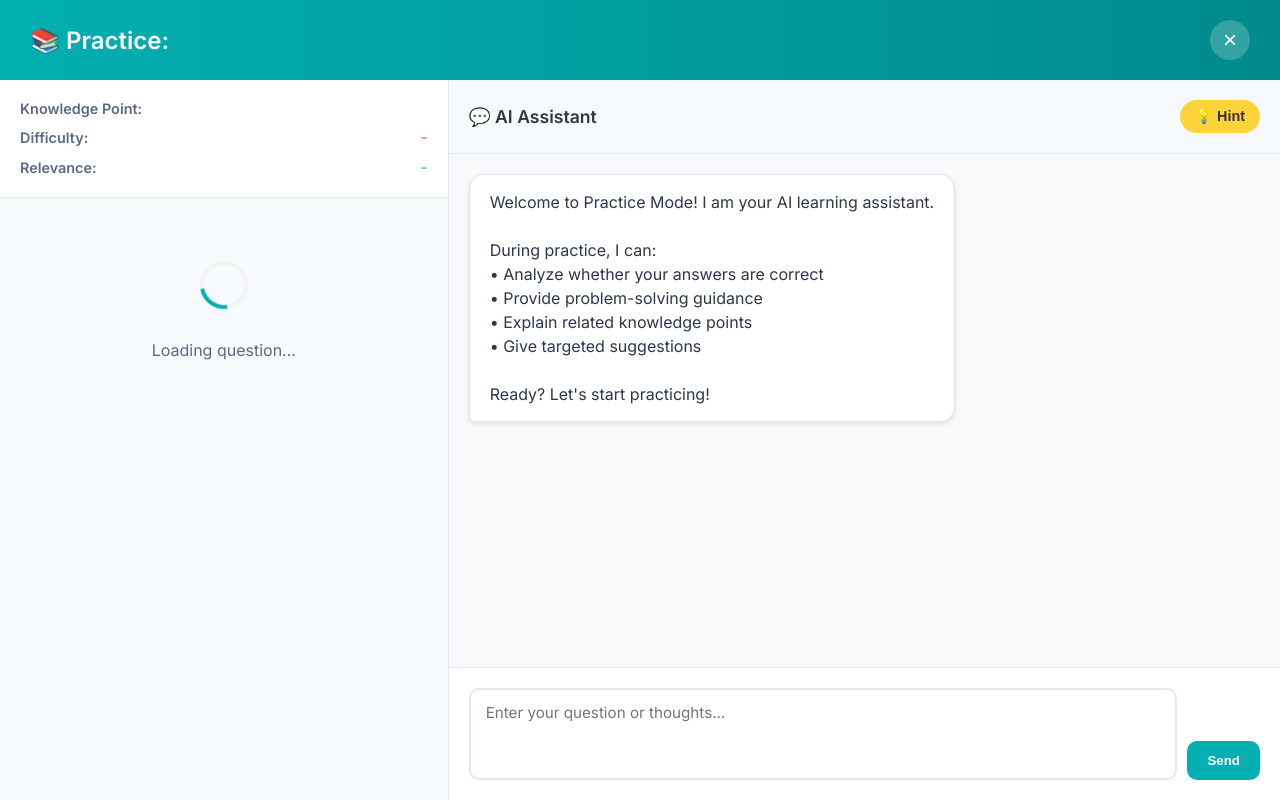
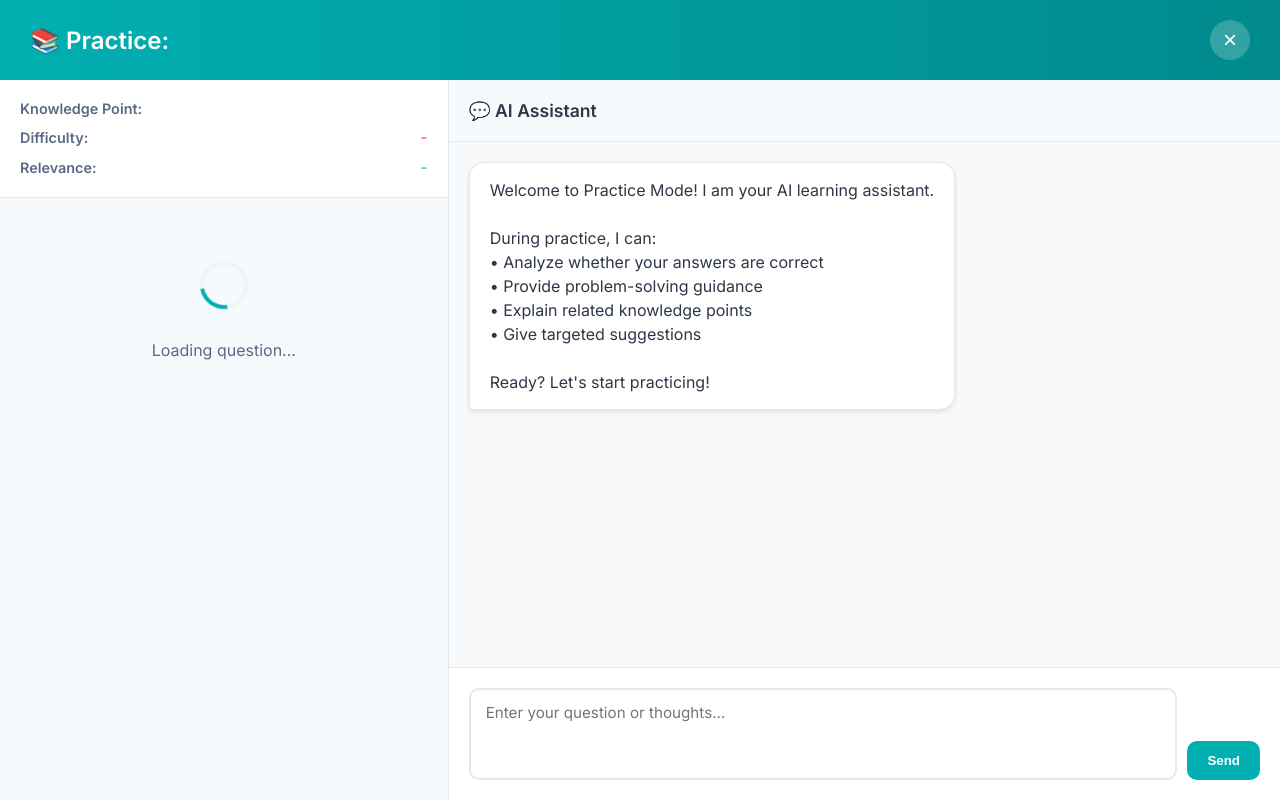
Before and after one commit to Yolaaaaanda000/evenacademy_ai_notes, a Flask app: page /practice_dialog in a window 1280 px wide. Run offline with Flask 3, Linux system fonts and the light colour scheme.

Commit message:
删除练习对话框右上角的hint按钮
- 从practice_dialog.html中移除hint按钮
- 从style_practice.css中移除hint按钮相关样式
- 简化练习界面，移除未使用的功能

```diff
--- a/static/style_practice.css
+++ b/static/style_practice.css
@@ -283,22 +283,7 @@ body {
     margin: 0;
 }
 
-.hint-btn {
-    background: #ffd43b;
-    color: #333;
-    border: none;
-    padding: 8px 15px;
-    border-radius: 20px;
-    font-weight: 600;
-    cursor: pointer;
-    transition: all 0.3s ease;
-    font-size: 0.9rem;
-}
 
-.hint-btn:hover {
-    background: #fcc419;
-    transform: translateY(-2px);
-}
 
 .chat-messages {
     flex: 1;
--- a/templates/practice_dialog.html
+++ b/templates/practice_dialog.html
@@ -40,7 +40,6 @@
                 <div class="practice-right-panel">
                     <div class="chat-header">
                         <h4>💬 AI Assistant</h4>
-                        <button class="hint-btn" onclick="getPracticeHint()" id="hint-btn">💡 Hint</button>
                     </div>
                     <div class="chat-messages" id="chat-messages">
                         <div class="message ai-message">
```
